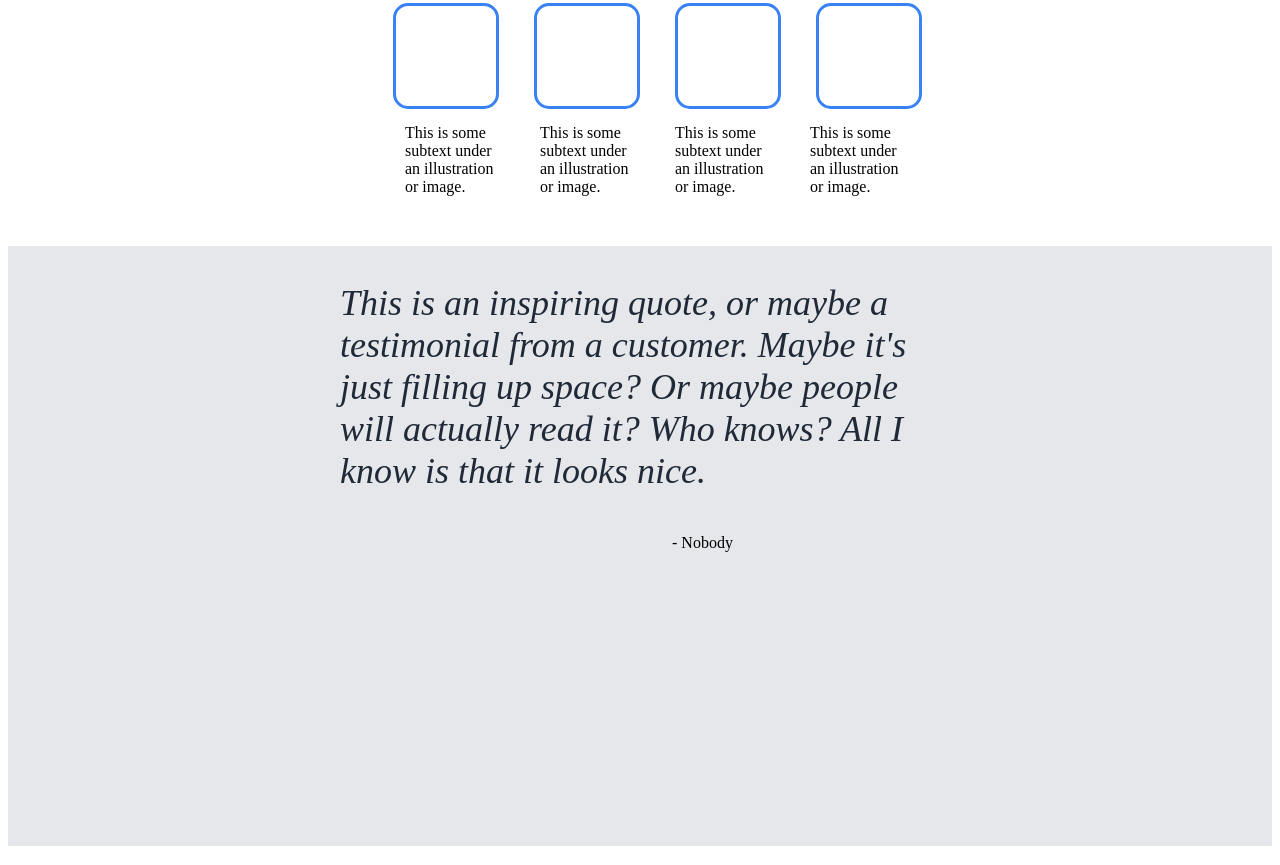
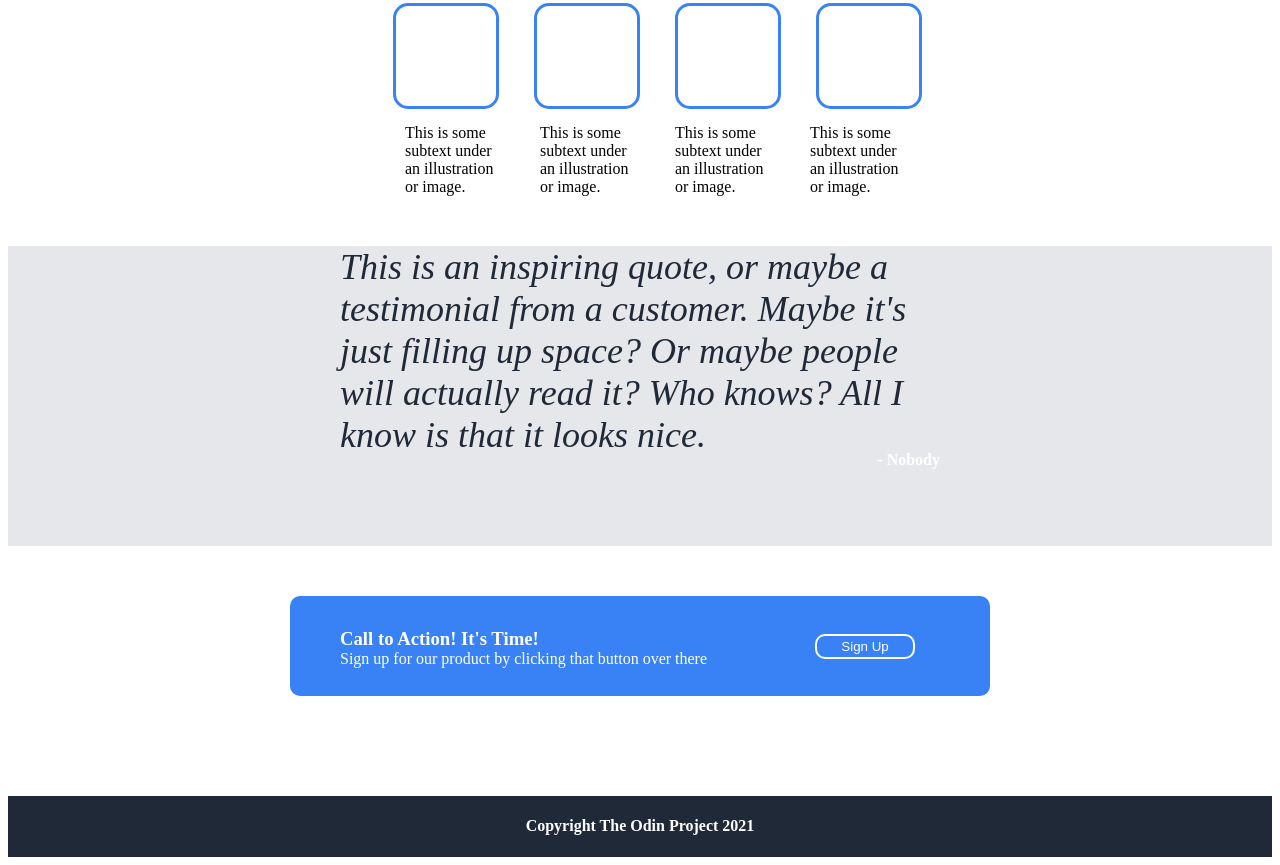
Before and after one commit to ImBasicallyJake/odin-landing, a plain HTML site: page index.html in a window 1280 px wide. Shown: the part 577-1442 px from the top of the page. Drawn offline with Linux system fonts and the light colour scheme.

Commit message:
Finished footer, AddedCall to Action and Copyright

```diff
--- a/index.html
+++ b/index.html
@@ -55,15 +55,24 @@
                     <p class="person">- Nobody</p>
             </div>
         </div>
+     </main>
+     <footer>
+         <div class="CTA-Cont">
+             <div class="CTA">
+                 <h3>Call to Action! It's Time!</h3>
+                 <p>Sign up for our product by clicking that button over there</p>
+                 </div>
+         <div class="cta-button"><button class="cta-signup">Sign Up</button></div>
+         </div>
 
 
+     </footer>
+
+     <div class="copyright">
+        <h4>Copyright The Odin Project 2021</h4>
+        </div>
+
+</body>
 
 
-
-
-
-
-    </main>
-
-</body>
 </html>
--- a/style.css
+++ b/style.css
@@ -12,6 +12,7 @@
     color: #f9faf8;
     font-size: 24px;
     margin-left: 200px;
+
 }
 
 .header-links {
@@ -147,10 +148,12 @@ span {
 .quote-container {
     display: flex;
     flex-direction: column;
+
     align-items: center;
     align-self: stretch;
     background-color: #e5e7eb;
-    height: 600px;
+    height: 300px;
+    margin-bottom: 50px;
 
 }
 
@@ -162,10 +165,73 @@ span {
     color:#1F2937;
     font-style: italic;
     font-weight: lighter;
+    margin-bottom: 5px;
 }
 
 .person {
     display: flex;
-    align-self: flex-end;
-    width: 600px;
+   justify-content: flex-end;
+     width: 600px;
+    font-weight: 600;
+    margin-bottom: 50px;
 }
+
+/*Footer*/
+
+footer {
+    display: flex;
+    justify-content: center;
+    height: 200px;
+}
+.CTA-Cont {
+    height: 100px;
+    display: flex;
+    justify-content: space-between;
+    align-items: center;
+    width: 700px;
+    background-color: #3882f6;
+    border-radius: 10px;
+
+}
+
+    h3 {
+        margin-bottom: 0px;
+        color: white;
+    }
+
+    p {
+        margin-top: 0px;
+        color: white;
+    }
+
+    .CTA {
+        margin-left: 50px;
+
+    }
+
+  .cta-button {
+        display: flex;
+        margin-right: 75px;
+        background-color: #3882f6;
+        height: 25px;
+
+
+    }
+
+    .cta-signup {
+        background-color: #3882f6;
+        border-style: solid;
+        border-color: white;
+        text-align: center;
+        color: white;
+        border-radius: 10px;
+        width: 100px;
+
+    }
+
+    .copyright {
+        display: flex;
+        justify-content: center;
+        color: white;
+        background-color: #1F2937;
+    }
```
